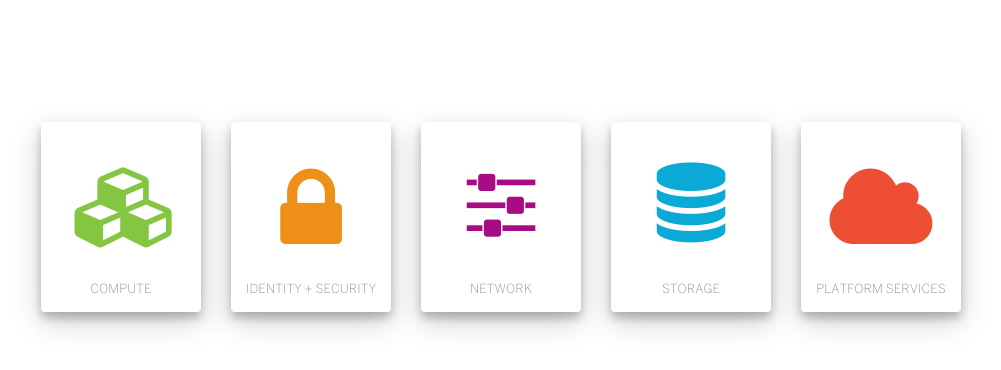
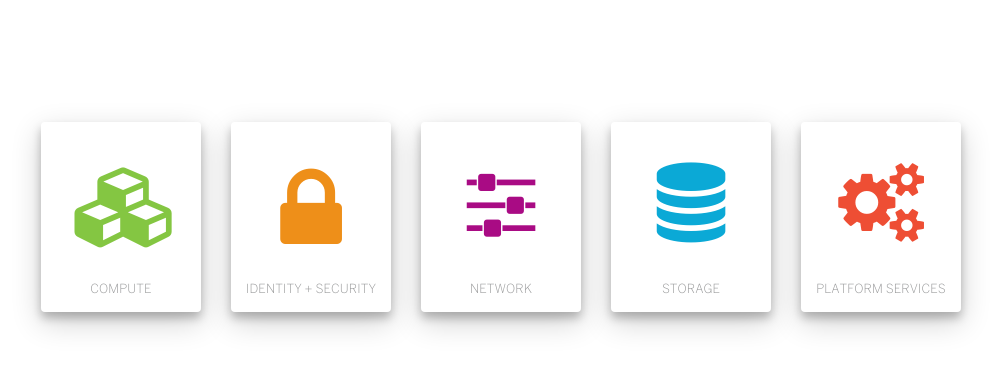
Before and after one commit to caleorourke/proof, a Jekyll site: the page built from p4.html, in a window 1280 px wide. Shown: the top 370 px of the page, without its empty margins (44-1045 px from the left). Built offline with Jekyll 4.4.1, drawn with Linux system fonts in a browser that asks for light colours; nearby versions of some CDN libraries; Markdown is read by kramdown in place of the engine named in the settings; the repository's description, which GitHub fills in, is left out.

Commit message:
Update portfolio-four.html

```diff
--- a/_includes/partials/portfolio-four.html
+++ b/_includes/partials/portfolio-four.html
@@ -47,7 +47,7 @@
           <div>
             <span class="fa-stack icon-large">
               <i class="fa fa-circle fa-stack-2x icon-transparent shadow"></i>
-              <i class="fa fa-cloud fa-stack-1x icon-red"></i>
+              <i class="fa fa-cogs fa-stack-1x icon-red"></i>
               <h2 class="icon-caption u-text-center">Platform Services</h2>
             </span>
           </div>
```
